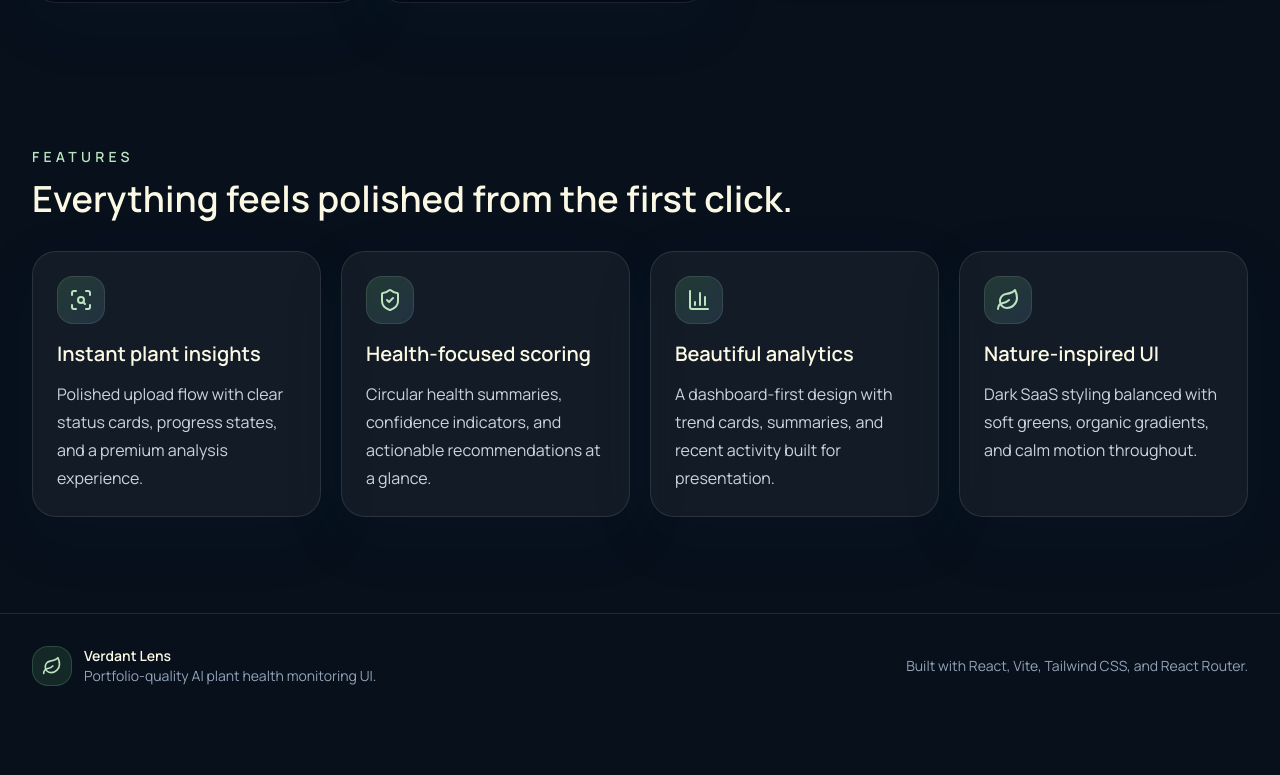
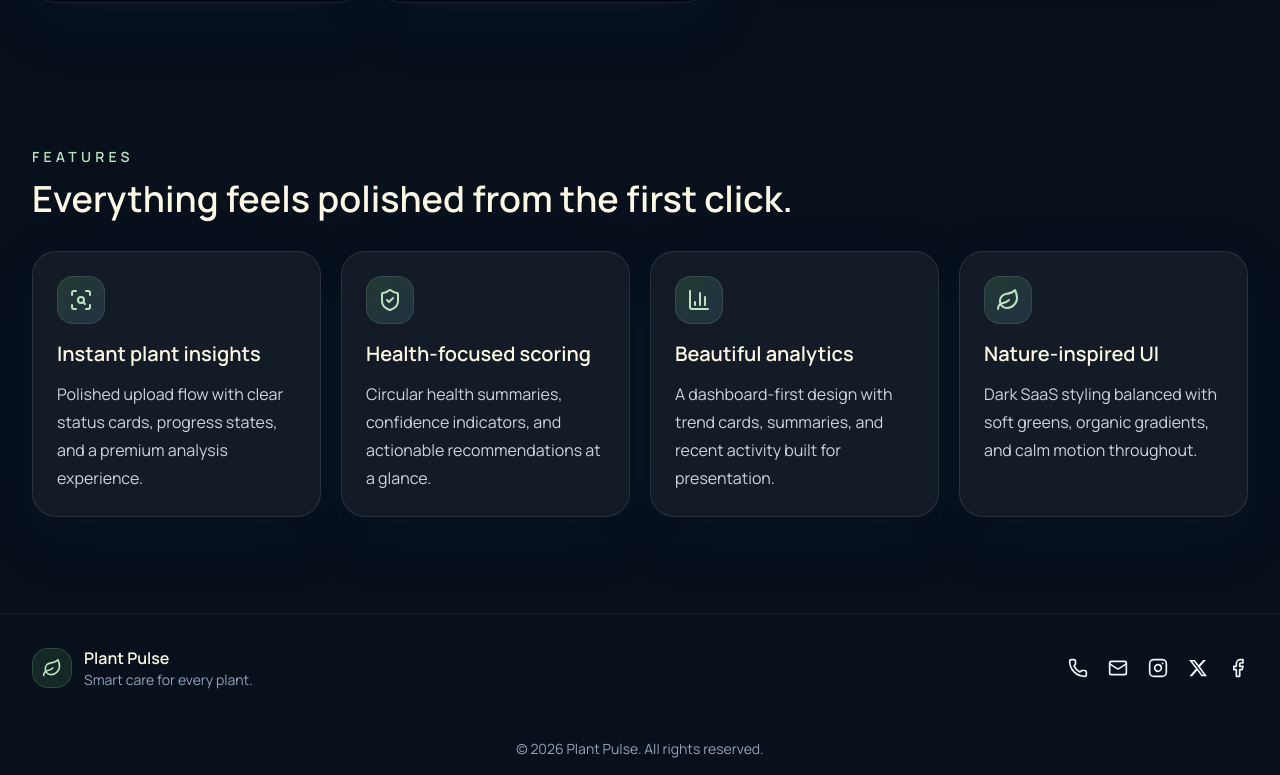
Before and after one commit to itsmierrrrr/Plant-Health-Tracker, a React (Vite) app: page / in a window 1280 px wide. Shown: the part 1018-1793 px from the top of the page. Before the commit the page ends 1736 px from the top, so only its background shows below. Built offline with nearby package versions, Linux system fonts and the light colour scheme; no server answers.

Commit message:
update footer

```diff
--- a/src/components/Footer.tsx
+++ b/src/components/Footer.tsx
@@ -1,19 +1,76 @@
 import { Leaf } from 'lucide-react';
+import { Instagram, Mail, Phone, Facebook } from 'lucide-react'
+import { FaXTwitter } from 'react-icons/fa6';
 
 export function Footer() {
   return (
-    <footer className="border-t border-white/10 bg-[#07101b]">
-      <div className="mx-auto flex max-w-7xl flex-col gap-6 px-4 py-8 text-sm text-slate-400 sm:px-6 lg:flex-row lg:items-center lg:justify-between lg:px-8">
-        <div className="flex items-center gap-3 text-cream">
+    <footer className="border-t border-white/5 bg-[#07101b]">
+  {/* Top Row */}
+  <div className="mx-auto flex max-w-7xl flex-col items-center justify-between gap-6 px-4 py-8 sm:flex-row sm:px-6 lg:px-8">
+    {/* Logo */}
+    <div className="flex items-center gap-3">
       <span className="flex h-10 w-10 items-center justify-center rounded-2xl bg-leaf-400/15 text-leaf-200 ring-1 ring-inset ring-leaf-300/20">
         <Leaf className="h-5 w-5" />
       </span>
+
       <div>
-            <p className="font-semibold text-cream">Verdant Lens</p>
-            <p className="text-slate-400">Portfolio-quality AI plant health monitoring UI.</p>
+        <h3 className="font-semibold text-cream">Plant Pulse</h3>
+        <p className="text-sm text-slate-400">
+          Smart care for every plant.
+        </p>
       </div>
     </div>
-        <p>Built with React, Vite, Tailwind CSS, and React Router.</p>
+
+    {/* Social Icons */}
+    <div className="flex items-center gap-5 text-truffle/80 dark:text-[#e7f2e4]/80">
+      <a
+        href="tel:9897169420"
+        className="transition-colors hover:text-truffle dark:hover:text-[#e7f2e4]"
+      >
+        <Phone size={20} />
+      </a>
+
+      <a
+        href="mailto:mihir.s.sawant17@gmail.com"
+        className="transition-colors hover:text-truffle dark:hover:text-[#e7f2e4]"
+      >
+        <Mail size={20} />
+      </a>
+
+      <a
+        href="https://instagram.com/mihir.s_"
+        target="_blank"
+        rel="noopener noreferrer"
+        className="transition-colors hover:text-truffle dark:hover:text-[#e7f2e4]"
+      >
+        <Instagram size={20} />
+      </a>
+
+      <a
+        href="https://x.com"
+        target="_blank"
+        rel="noopener noreferrer"
+        className="transition-colors hover:text-truffle dark:hover:text-[#e7f2e4]"
+      >
+        <FaXTwitter size={20} />
+      </a>
+
+      <a
+        href="https://facebook.com"
+        target="_blank"
+        rel="noopener noreferrer"
+        className="transition-colors hover:text-truffle dark:hover:text-[#e7f2e4]"
+      >
+        <Facebook size={20} />
+      </a>
+    </div>
+  </div>
+
+  {/* Bottom Row */}
+  <div className="border-t border-white/0">
+    <div className="mx-auto max-w-7xl px-4 py-4 text-center text-sm text-slate-400 sm:px-6 lg:px-8">
+      © {new Date().getFullYear()} Plant Pulse. All rights reserved.
+    </div>
   </div>
 </footer>
   );
```
Lines whose indentation alone changed are shown as unchanged.
